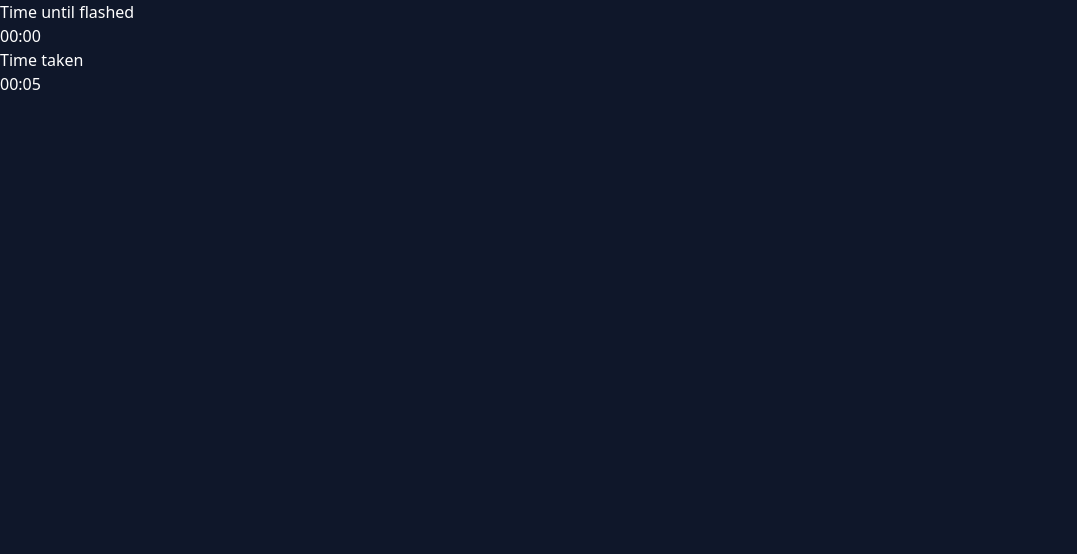
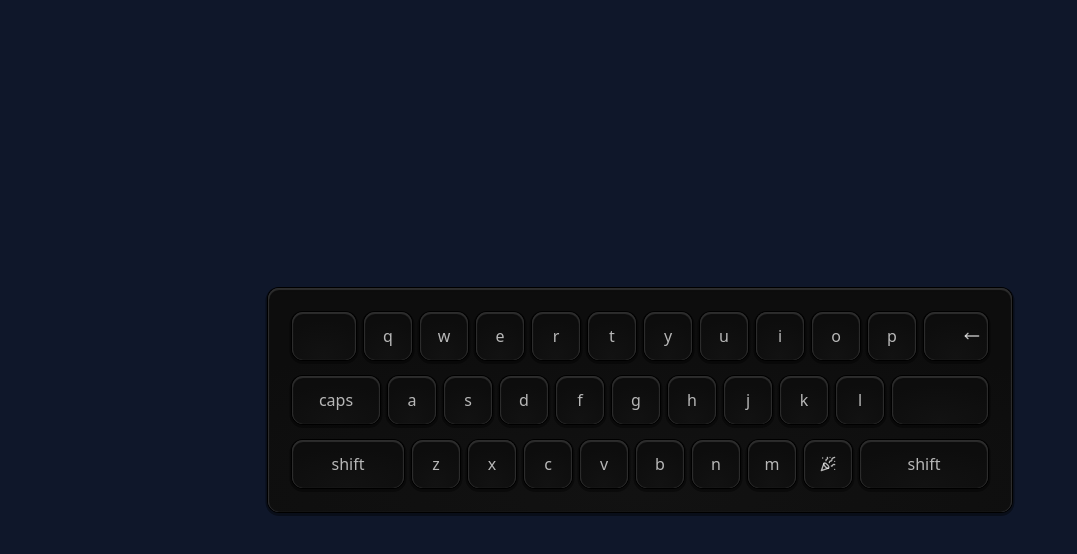
Before and after one commit to tulza/KeyLabs, a React (Vite) app: page / in a window 1280 px wide. Shown: the top 554 px of the page, without its empty margins (0-1077 px from the left). Built offline with nearby package versions, Linux system fonts and the light colour scheme.

Commit message:
Update App.tsx

```diff
--- a/src/App.tsx
+++ b/src/App.tsx
@@ -1,5 +1,5 @@
 import { Route, Routes, useLocation } from "react-router-dom";
-// import VirtualKeyboard from "./components/Test";
+import VirtualKeyboard from "./components/Test";
 import Timer from "./components/Timer";
 
 function App() {
@@ -8,7 +8,7 @@ function App() {
   return (
     <>
       <Routes key={location.pathname} location={location}>
-        {/* <Route path="/" element={<VirtualKeyboard />} /> */}
+        <Route path="/" element={<VirtualKeyboard />} />
         <Route path="/" element={<Timer initialTime={5}/>} />
       </Routes>
     </>
```
